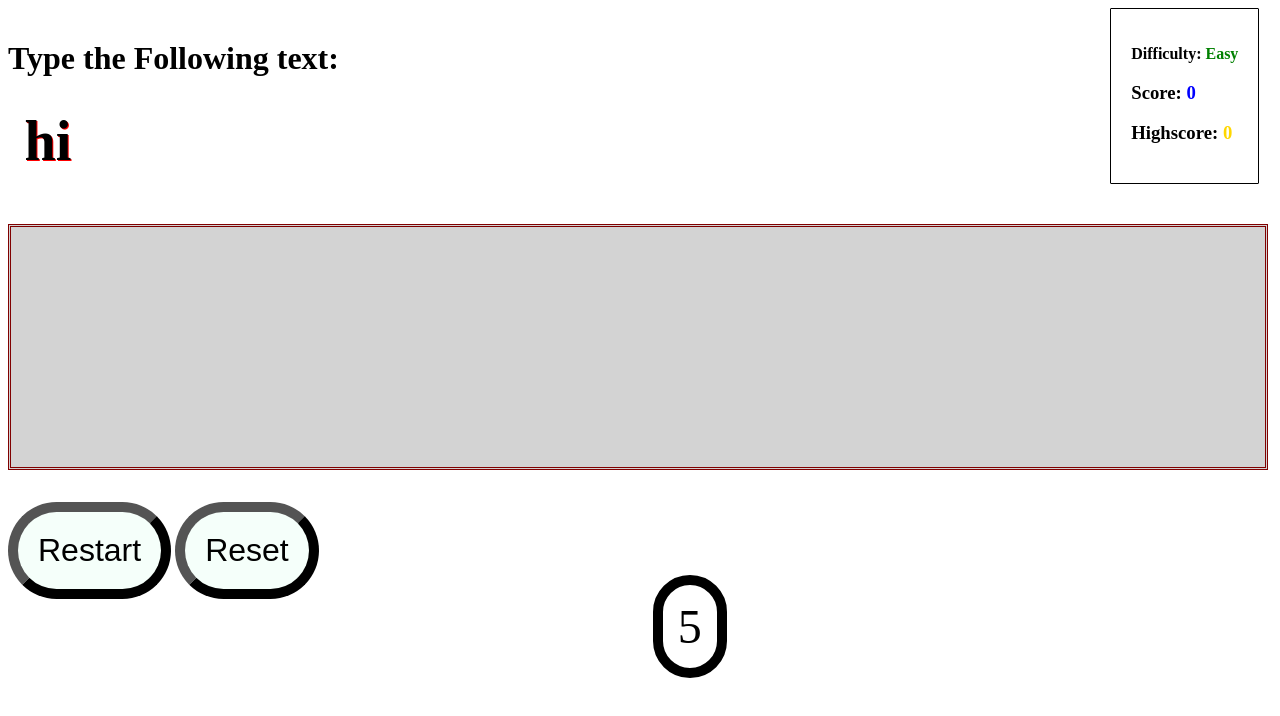
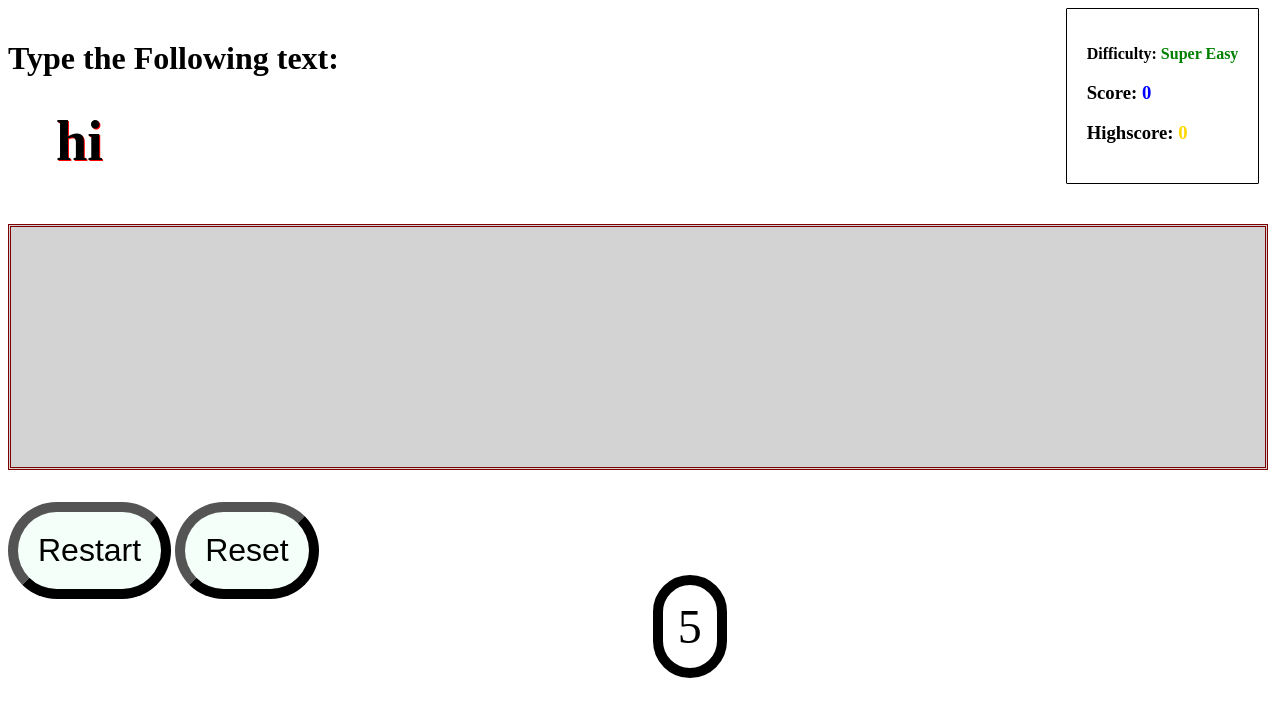
Before and after one commit to ZZanetti/DogIDGame, a plain HTML site: page lab7.html in a window 1280 px wide. Drawn offline with Linux system fonts and the light colour scheme.

Commit message:
fixed margin issue

```diff
--- a/lab7.css
+++ b/lab7.css
@@ -26,6 +26,8 @@
     text-shadow: 1px 1px #FF0000;
     font-size: 3em;
     height: 3em;
+}
+#goalcontain {
     margin-left: 5%;
 }
 
@@ -53,6 +55,7 @@
 
 .prompt {
     display: inline-block;
+    width: 75vw;
 }
 
 .info {
--- a/lab7.html
+++ b/lab7.html
@@ -2,6 +2,7 @@
   <head>
   <link rel="stylesheet" href="lab7.css">
   <script src="lab7.js"></script>
+  <script src="loc.js"></script>
   </head>
   <body>
     <div class="prompt">
@@ -9,7 +10,7 @@
       <h3 id="goalcontain"><strong id="goal">hi</strong></h3>
     </div>
     <div class="info">
-      <h3 id="levelcontainer">Difficulty: <span id="level">Easy</span></h3>
+      <h3 id="levelcontainer">Difficulty: <span id="level">Super Easy</span></h3>
       <h3 id="scorecontainer">Score: <span id="score">0</span></h3>
       <h3 id="scorecontainer">Highscore: <span id="highscore">0</span></h3>
     </div>
@@ -25,5 +26,7 @@
   function automatically replaces if
   you get to the end
   and it is faster than any of the times
+  change background color
+  highlight correct text (span + span)
 -->
 </html>
```
Also changed, not shown: highscores.txt (deleted).
